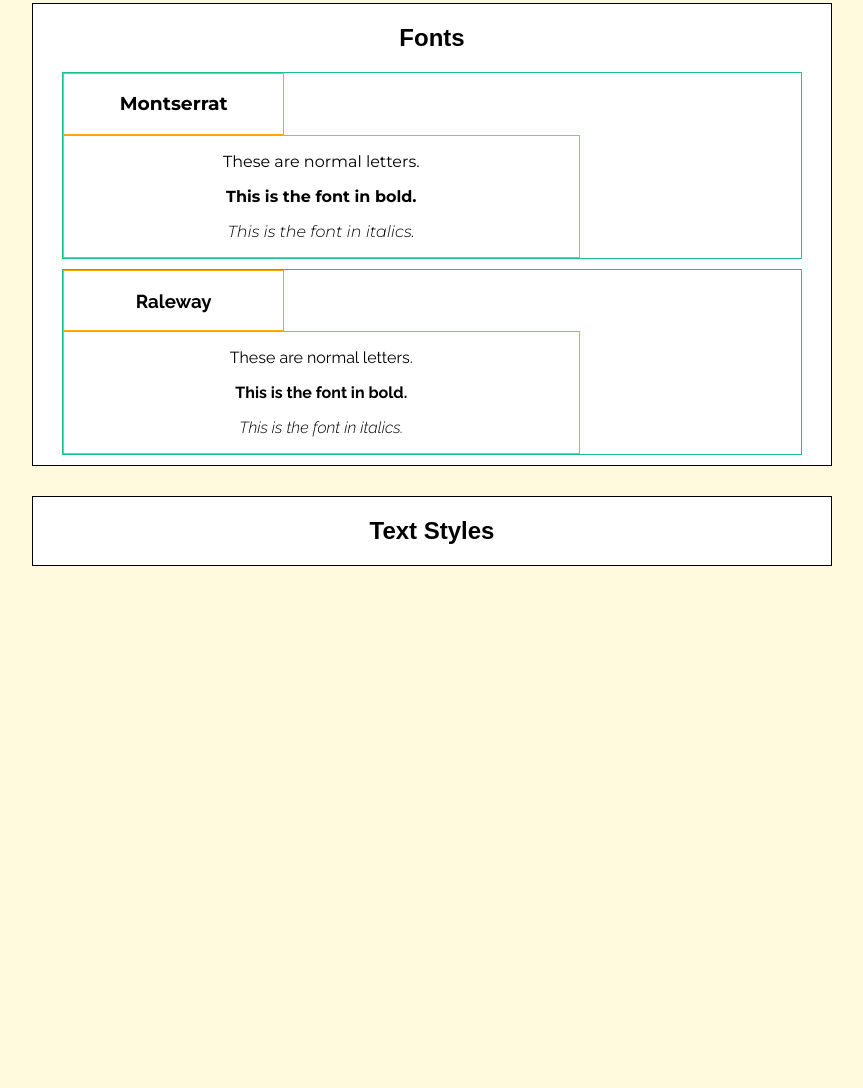
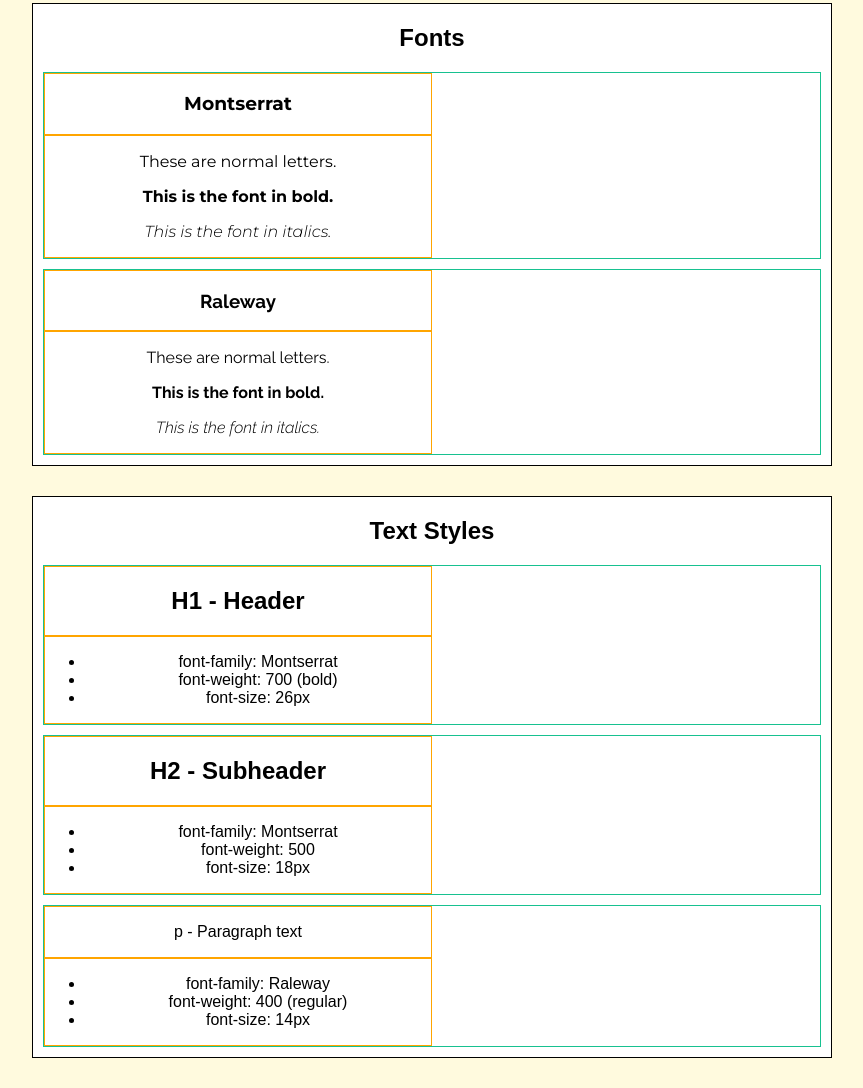
Before and after one commit to Fabiankraemer/cc_WebsiteDesignSystem, a plain HTML site: page index.html in a window 1280 px wide. Shown: the part 405-1493 px from the top of the page, without its empty margins (208-1071 px from the left). Before the commit the page ends 1001 px from the top, so only its background shows below. Drawn offline with Linux system fonts and the light colour scheme.

Commit message:
added text style section

```diff
--- a/index.html
+++ b/index.html
@@ -42,20 +42,20 @@
         <h2>Fonts</h2>
         <div>
             <div class="fontcontainer" id="montserratfont">
-                <div class="fonttitle">
+                <div class="left">
                     <h3>Montserrat</h3>
                 </div>
-                <div class="fontcontent">
+                <div class="right">
                     <p>These are normal letters.</p>
                     <p><b>This is the font in bold.</b></p>
                     <p><i>This is the font in italics.</i></p>
                 </div>
             </div>
             <div class="fontcontainer" id="ralewayfont">
-                <div class="fonttitle">
+                <div class="left">
                     <h3>Raleway</h3>
                 </div>
-                <div class="fontcontent">
+                <div class="right">
                     <p>These are normal letters.</p>
                     <p><b>This is the font in bold.</b></p>
                     <p><i>This is the font in italics.</i></p>
@@ -65,7 +65,42 @@
     </section>
     <section>
         <h2>Text Styles</h2>
-        <div></div>
+        <div class="stylecontainer">
+            <div class="left">
+                <h1>H1 - Header</h1>
+            </div>
+            <div class="right">
+                <ul>
+                    <li>font-family: Montserrat</li>
+                    <li>font-weight: 700 (bold)</li>
+                    <li>font-size: 26px</li>
+                </ul>
+            </div>
+        </div>
+        <div class="stylecontainer">
+            <div class="left">
+                <h2>H2 - Subheader</h2>
+            </div>
+            <div class="right">
+                <ul>
+                    <li>font-family: Montserrat</li>
+                    <li>font-weight: 500</li>
+                    <li>font-size: 18px</li>
+                </ul>
+            </div>
+        </div>
+        <div class="stylecontainer">
+            <div class="left">
+                <p>p - Paragraph text</p>
+            </div>
+            <div class="right">
+                <ul>
+                    <li>font-family: Raleway</li>
+                    <li>font-weight: 400 (regular)</li>
+                    <li>font-size: 14px</li>
+                </ul>
+            </div>
+        </div>
     </section>
     </body>
 </html>
--- a/resources/css/style.css
+++ b/resources/css/style.css
@@ -1,4 +1,5 @@
 @import url("https://fonts.googleapis.com/css2?family=Montserrat:ital,wght@0,400;0,700;1,300&family=Raleway:ital,wght@0,400;0,700;1,300&display=swap");
+
 * {
   box-sizing: border-box;
 }
@@ -62,18 +63,14 @@ section {
 
 .fontcontainer {
   display: block;
-  margin: 10px auto;
+  margin: 10px;
   border: #17c190 1px solid;
-  width: 740px;
 }
 
-.fonttitle {
-  width: 30%;
-  border: 1px solid orange;
-}
-
-.fontcontent {
-  width: 70%;
+.left,
+.right {
+  display: block;
+  width: 50%;
   border: 1px solid orange;
 }
 
@@ -84,3 +81,11 @@ section {
 #ralewayfont {
   font-family: "Raleway", sans-serif;
 }
+
+/* Text Section Styling */
+
+.stylecontainer {
+  font-family: Arial, Helvetica, sans-serif;
+  margin: 10px;
+  border: #17c190 1px solid;
+}
```
